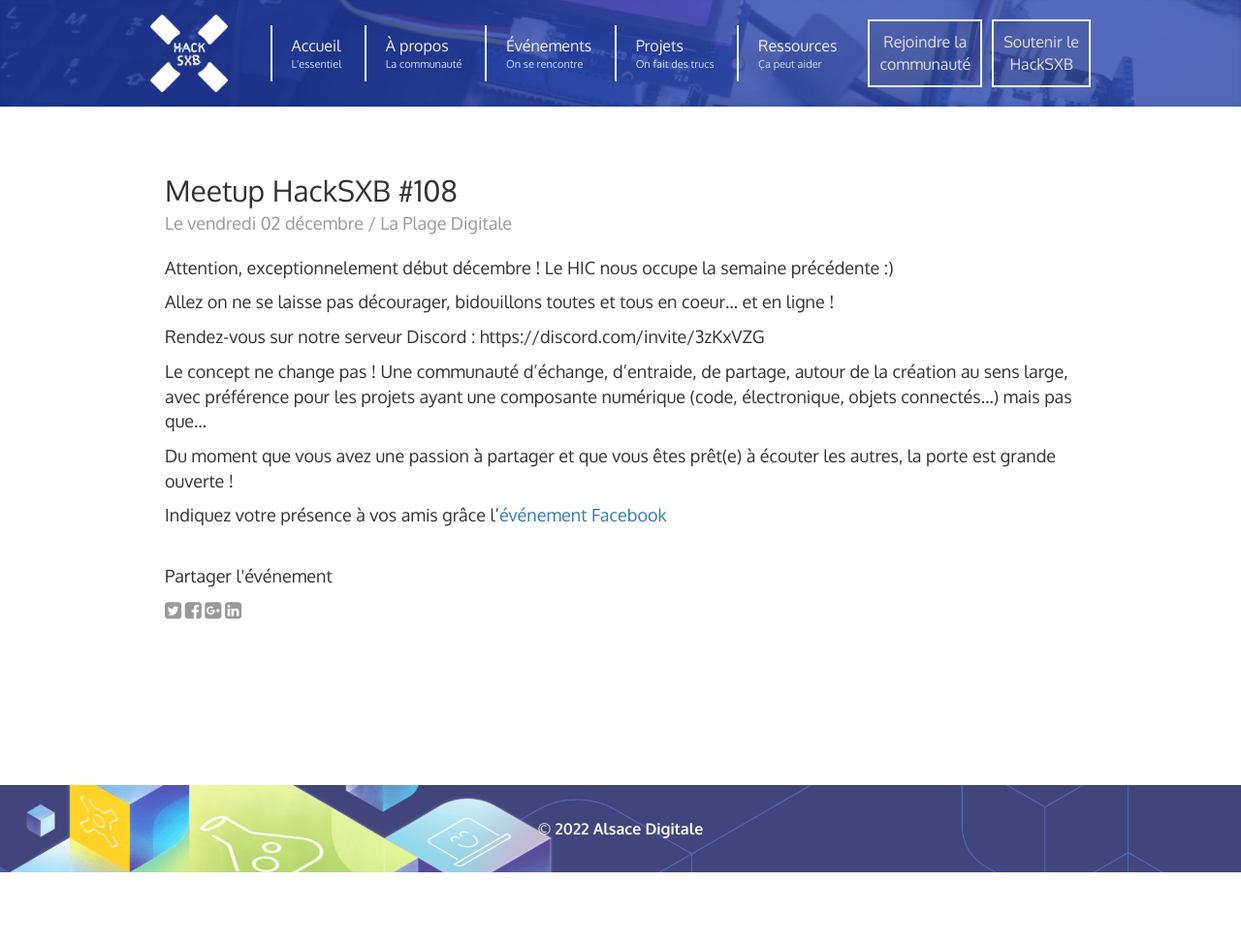
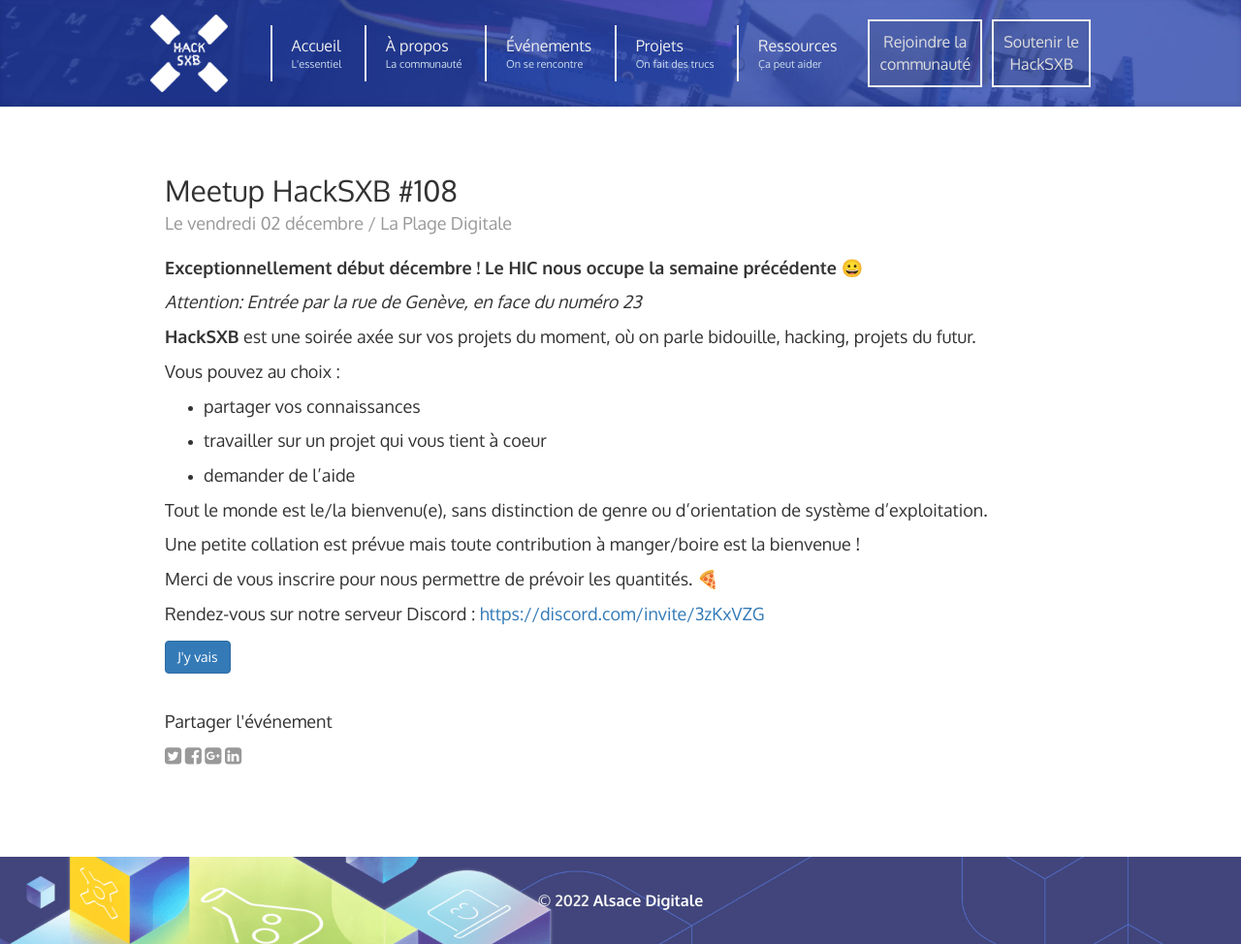
Before and after one commit to AlsaceDigitale/www.hacksxb.com, a Jekyll site: the page built from events/_posts/2022-12-02-meetup-hacksxb-108.markdown, in a window 1280 px wide. Shown: the whole page at 97% size. Built offline with Jekyll 4.4.1, drawn with Linux system fonts in a browser that asks for light colours; nearby versions of some CDN libraries; before the commit the page ends 900 px from its top, so only the background shows below that.

Commit message:
Update HackSXB 108

```diff
--- a/events/_posts/2022-12-02-meetup-hacksxb-108.markdown
+++ b/events/_posts/2022-12-02-meetup-hacksxb-108.markdown
@@ -5,16 +5,27 @@
 event_date: '2022-12-02 19:00:00 +0200'
 event_info: Le vendredi 02 décembre
 event_location: La Plage Digitale
+event_registration: https://fb.me/e/348ZxDyRL
 ---
 
-Attention, exceptionnelement début décembre ! Le HIC nous occupe la semaine précédente :)
+**Exceptionnellement début décembre ! Le HIC nous occupe la semaine précédente 😀**
 
-Allez on ne se laisse pas décourager, bidouillons toutes et tous en coeur... et en ligne !
+*Attention: Entrée par la rue de Genève, en face du numéro 23*
 
-Rendez-vous sur notre serveur Discord : https://discord.com/invite/3zKxVZG
+**HackSXB** est une soirée axée sur vos projets du moment, où on parle bidouille, hacking, projets du futur.
 
-Le concept ne change pas ! Une communauté d'échange, d'entraide, de partage, autour de la création au sens large, avec préférence pour les projets ayant une composante numérique (code, électronique, objets connectés...) mais pas que...
+Vous pouvez au choix :
 
-Du moment que vous avez une passion à partager et que vous êtes prêt(e) à écouter les autres, la porte est grande ouverte !
+- partager vos connaissances
 
-Indiquez votre présence à vos amis grâce l'[événement Facebook](https://www.facebook.com/events/778750586116488)
+- travailler sur un projet qui vous tient à coeur
+
+- demander de l'aide
+
+Tout le monde est le/la bienvenu(e), sans distinction de genre ou d'orientation de système d'exploitation.
+
+Une petite collation est prévue mais toute contribution à manger/boire est la bienvenue !
+
+Merci de vous inscrire pour nous permettre de prévoir les quantités. 🍕
+
+Rendez-vous sur notre serveur Discord : [https://discord.com/invite/3zKxVZG](https://discord.com/invite/3zKxVZG)
```
